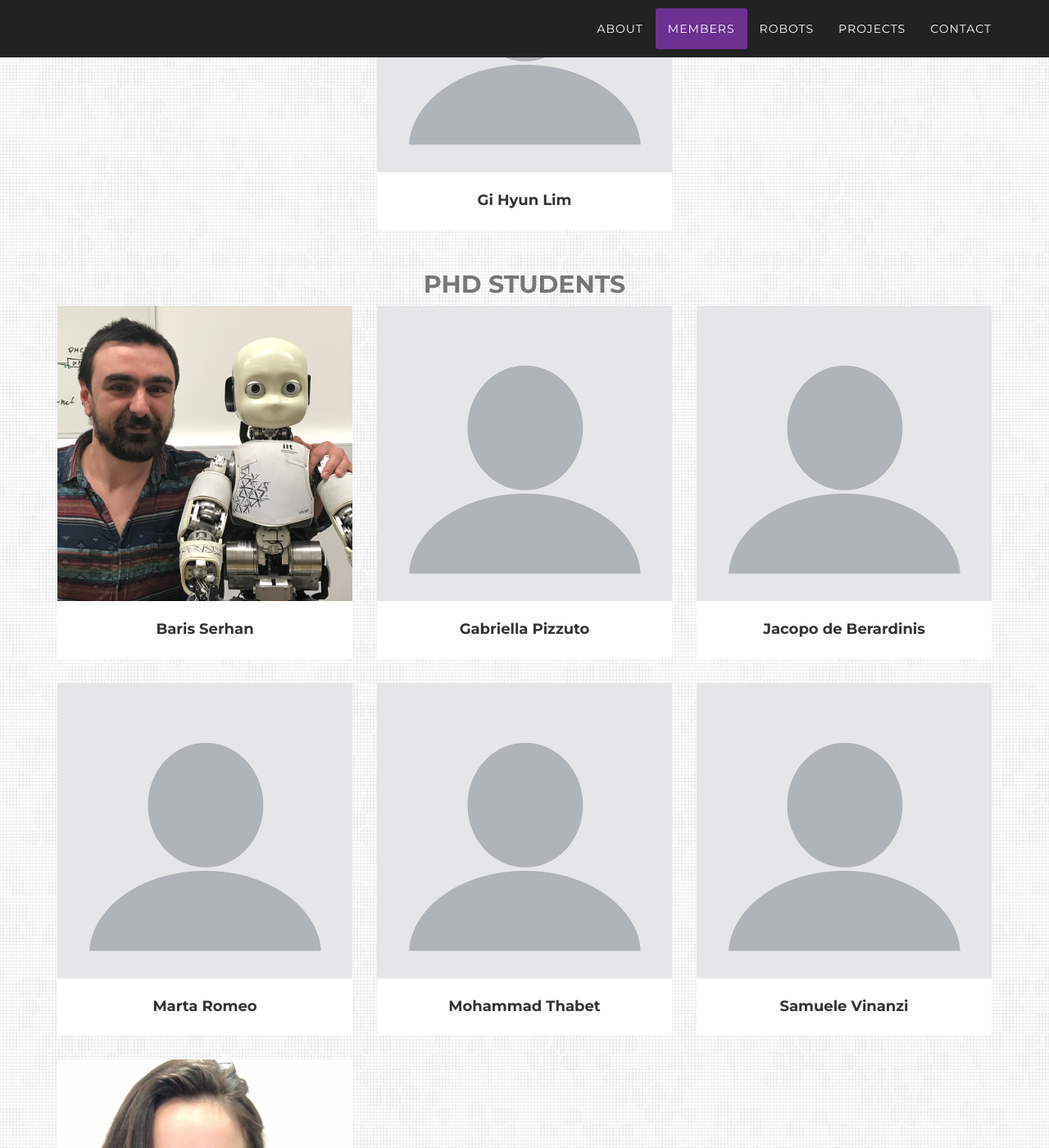
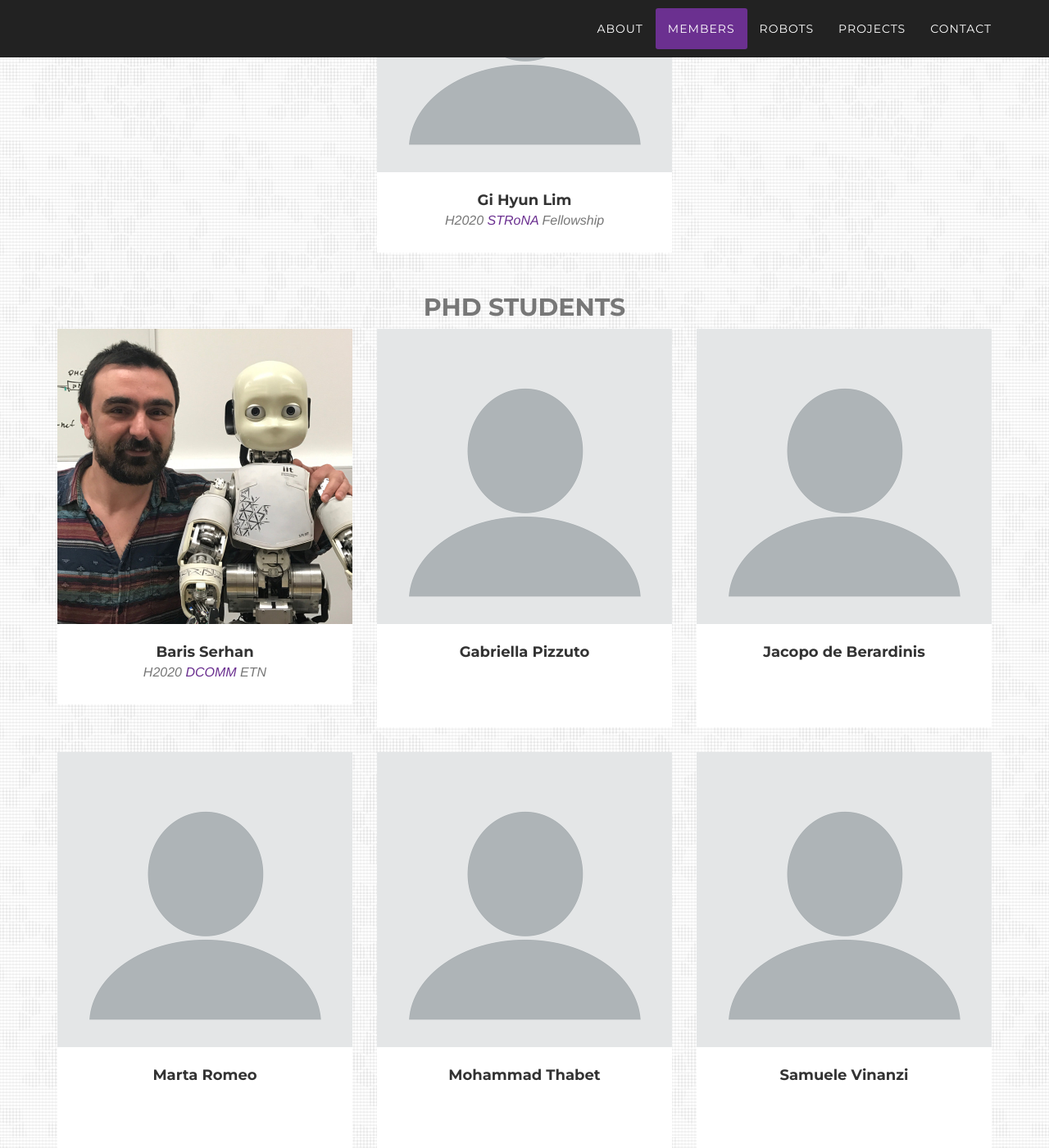
Before and after one commit to corolab/corolab.github.io, a Jekyll site: the page built from README.md, in a window 1280 px wide and 1400 px high, scrolled down 2247 px. Shown: the whole window at 82% size. Built offline with Jekyll 4.4.1, drawn with Linux system fonts in a browser that asks for light colours; some web fonts are replaced; our own code applies the rules of GitHub Pages for plain Markdown files.

Commit message:
add free-text and fix spaces

```diff
--- a/_includes/members.html
+++ b/_includes/members.html
@@ -52,7 +52,7 @@
                     </a>
                     <div class="members-caption">
                         <h4>Gi Hyun Lim</h4>
-                        <!--p class="text-muted">Professor of Machine Learning & Robotics</p-->
+                        <p class="text-muted">H2020 <a href="#projects">STRoNA</a> Fellowship</a></p>
                     </div>
                 </div>
                 <div class="col-md-4 col-sm-4 members-item"></div>
@@ -84,7 +84,7 @@
                     </a>
                     <div class="members-caption">
                         <h4>{{member.name}}</h4>
-                        {% if member.free-text %}<p class="text-muted">{{member.free-text}}</p>{% endif %}
+                        {% if member.free-text %}<p class="text-muted">{{member.free-text}}</p>{% else %}<p><br><br></p>{% endif %}
                     </div>
                 </div>
             {% endfor %}
--- a/_members/2018-11-30-baris-serhan.markdown
+++ b/_members/2018-11-30-baris-serhan.markdown
@@ -1,6 +1,7 @@
 ---
 type: member
 name: Baris Serhan
+free-text: H2020 <a href="#projects">DCOMM</a> ETN
 picture: SerhanBarisPhoto.jpg
 website: https://www.research.manchester.ac.uk/portal/baris.serhan.html
 ---
```
